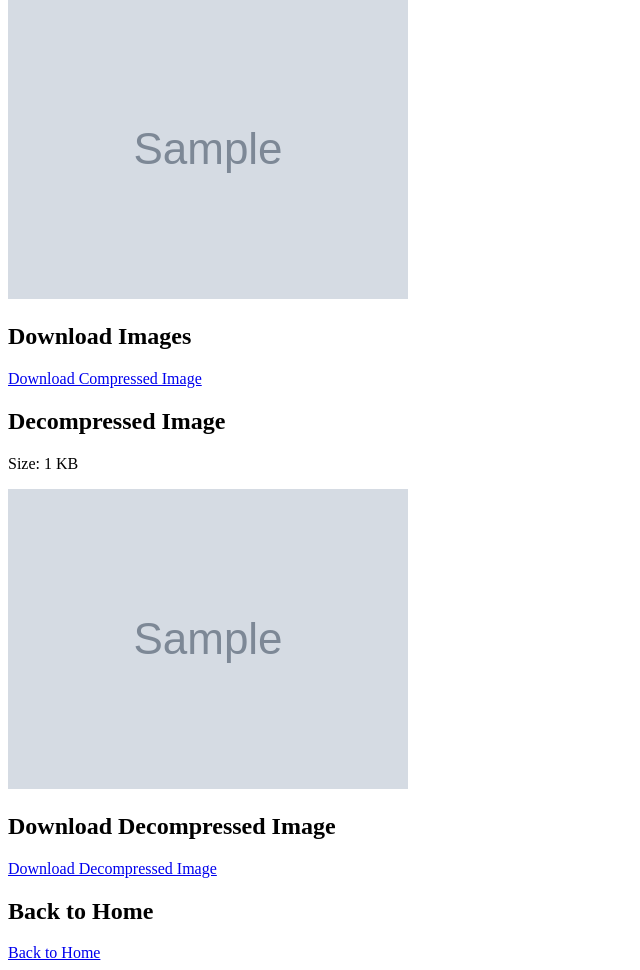
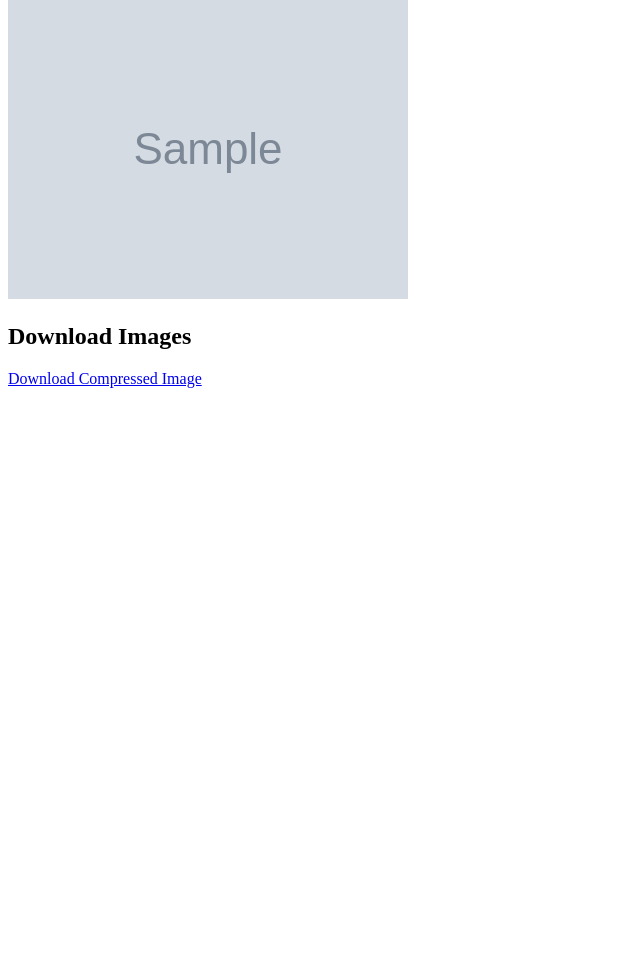
Before and after one commit to farhanpare/cae_compression_gunung, a Flask app: template templates/index.html in a window 1280 px wide. Shown: the part 776-1746 px from the top of the page, without its empty margins (0-640 px from the left). After the commit the page ends 1164 px from the top, so only its background shows below. Run offline with Flask 3, Linux system fonts and the light colour scheme; the template is opened without the code that fills it: most values are stand-ins (such as "Sample title", 1, 10 or a date in 2020); grey boxes marked "Sample" are stand-in pictures; some libraries are stand-ins or nearby versions.

Commit message:
Update index.html

```diff
--- a/templates/index.html
+++ b/templates/index.html
@@ -7,10 +7,10 @@
     <h1>Kompresi Gambar Pemandangan Kompleks Dengan Objek Utama Gunung menggunakan Metode CAE</h1>
 
     <h2>Upload Image</h2>
-<form method="post" enctype="multipart/form-data">
-  <input type="file" name="image" accept=".jpg">
-  <input type="submit" value="Compress">
-</form>
+    <form method="post" enctype="multipart/form-data">
+      <input type="file" name="image" accept=".jpg">
+      <input type="submit" value="Compress">
+    </form>
 
     {% if original_image %}
       <h2>Original Image</h2>
@@ -25,28 +25,9 @@
 
       <h2>Download Images</h2>
       <a href="{{ compressed_image }}" download="compressed_image.jpg">Download Compressed Image</a>
+    {% endif %}
 
 
-      {% if decompressed_image %}
-        <h2>Decompressed Image</h2>
-        <p>Size: {{ decompressed_image_size }} KB</p>
-        <img src="{{ decompressed_image }}" style="max-width: 500px;">
-        <h2>Download Decompressed Image</h2>
-        <a href="{{ decompressed_image }}" download="decompressed_image.jpg">Download Decompressed Image</a>
-      {% else %}
-        <h2>Decompress</h2>
-        <form method="post" enctype="multipart/form-data" action="/decompress">
-          <input type="file" name="compressed_image">
-          <input type="submit" value="Decompress">
-        </form>
-      {% endif %}
-    {% endif %}
-
-    {% if decompressed_image %}
-      <!-- Tambahkan menu kembali ke halaman utama -->
-      <h2>Back to Home</h2>
-      <a href="/back-to-home">Back to Home</a>
-    {% endif %}
 
   </body>
 </html>
```
